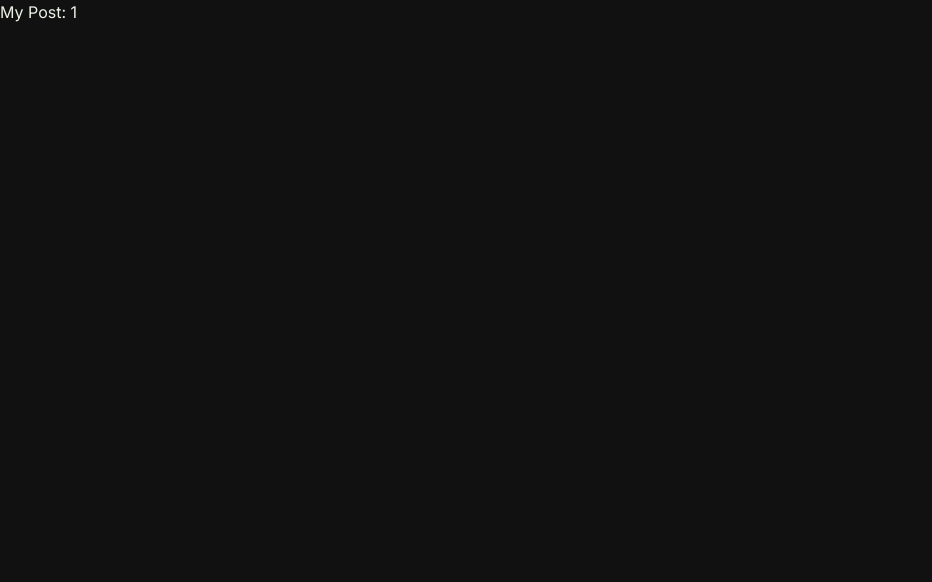
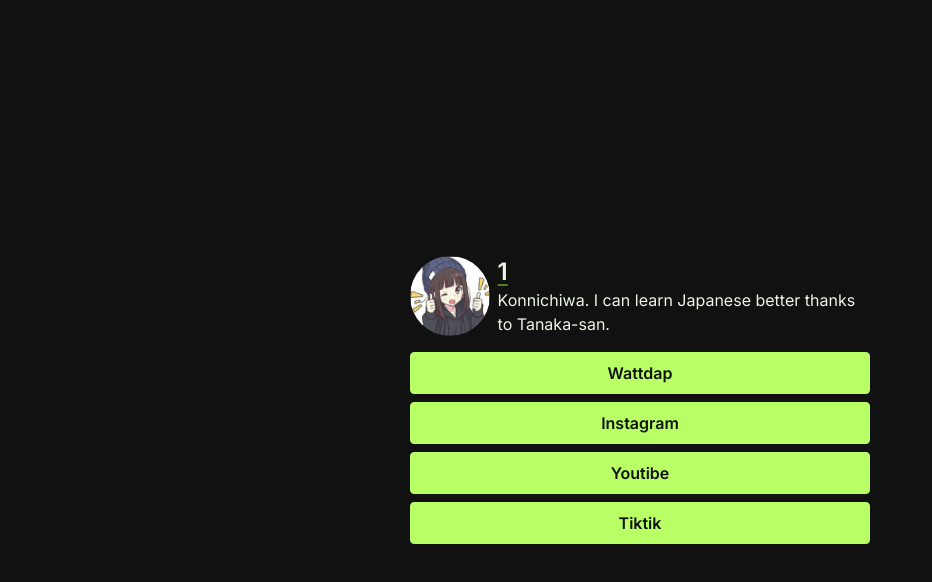
Before and after one commit to mabica-creative/mabica-website, a Next.js app: page /profile/1 in a window 1280 px wide. Shown: the top 582 px of the page, without its empty margins (0-932 px from the left). Built offline with nearby package versions, Linux system fonts and the light colour scheme.

Commit message:
make simple /profile/[user] but no api

```diff
--- /dev/null
+++ b/src/app/(public)/profile/[slug]/_components/button.tsx
@@ -0,0 +1,12 @@
+import Link from "next/link";
+
+export function Button({ children, link }: { children: React.ReactNode, link: string }) {
+  return (
+    <Link
+      className="font-semibold border border-1 duration-300 border-[var(--primary)] bg-[var(--primary)] text-[var(--background)] flex justify-center items-center rounded py-2 w-full hover:bg-[var(--background)] hover:text-[var(--primary)]"
+      href={link}
+    >
+      {children}
+    </Link>
+  );
+}
--- a/src/app/(public)/profile/[slug]/page.tsx
+++ b/src/app/(public)/profile/[slug]/page.tsx
@@ -1,3 +1,36 @@
+import { Button } from "./_components/button";
+import Image from "next/image";
+import { notFound } from "next/navigation";
+
 export default function Page({ params }: { params: { slug: string } }) {
-  return <div>My Post: {params.slug}</div>
+  if (!params.slug) {
+    return notFound();
+  }
+
+  return (
+    <div className="h-[100dvh] px-[7%] max-w-screen-sm m-auto flex flex-col justify-center items-center gap-4 ">
+      <div className="flex gap-2">
+        <Image
+          className="w-20 h-20 row-span-2 rounded-full aspect-square"
+          src="/profile.png"
+          width={500}
+          height={500}
+          alt={params?.slug}
+        />
+
+        <div className="flex flex-col justify-center">
+          <h1 className="font-semibold text-2xl underline underline-offset-4 decoration-[var(--secondary)] ">
+            {params?.slug}
+          </h1>
+          <p>{`Konnichiwa. I can learn Japanese better thanks to Tanaka-san.`}</p>
+        </div>
+      </div>
+      <div className="flex flex-col gap-2 w-full">
+        <Button link="/">Wattdap</Button>
+        <Button link="/">Instagram</Button>
+        <Button link="/">Youtibe</Button>
+        <Button link="/">Tiktik</Button>
+      </div>
+    </div>
+  );
 }
```
Also changed, not shown: src/app/globals.css (+4 -4 lines), public/image/og.webp (deleted), public/profile.png (added).
